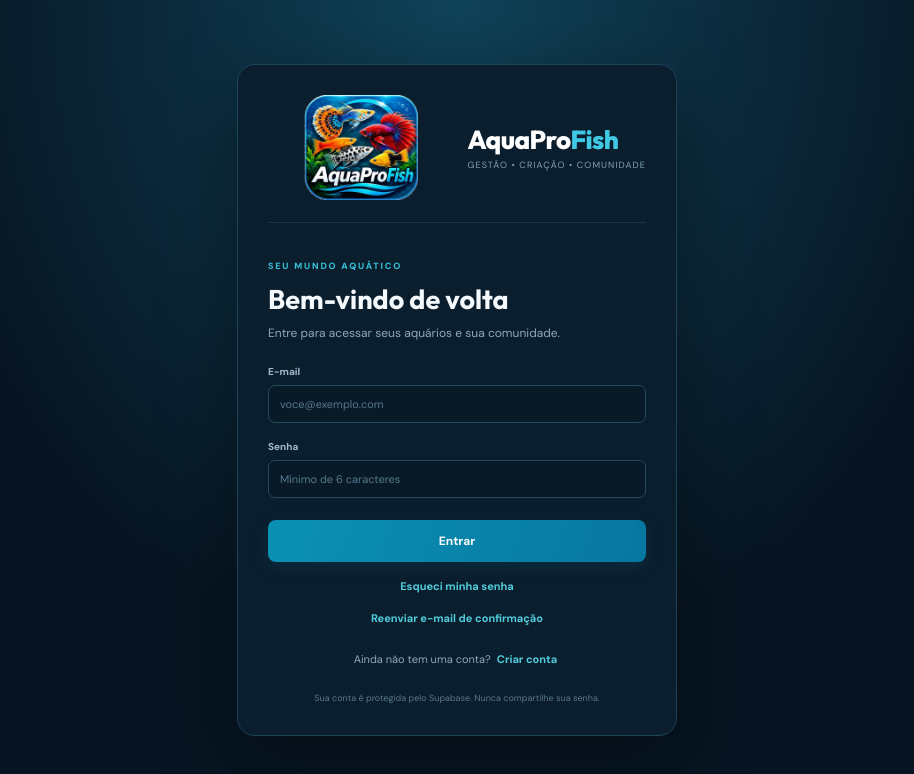
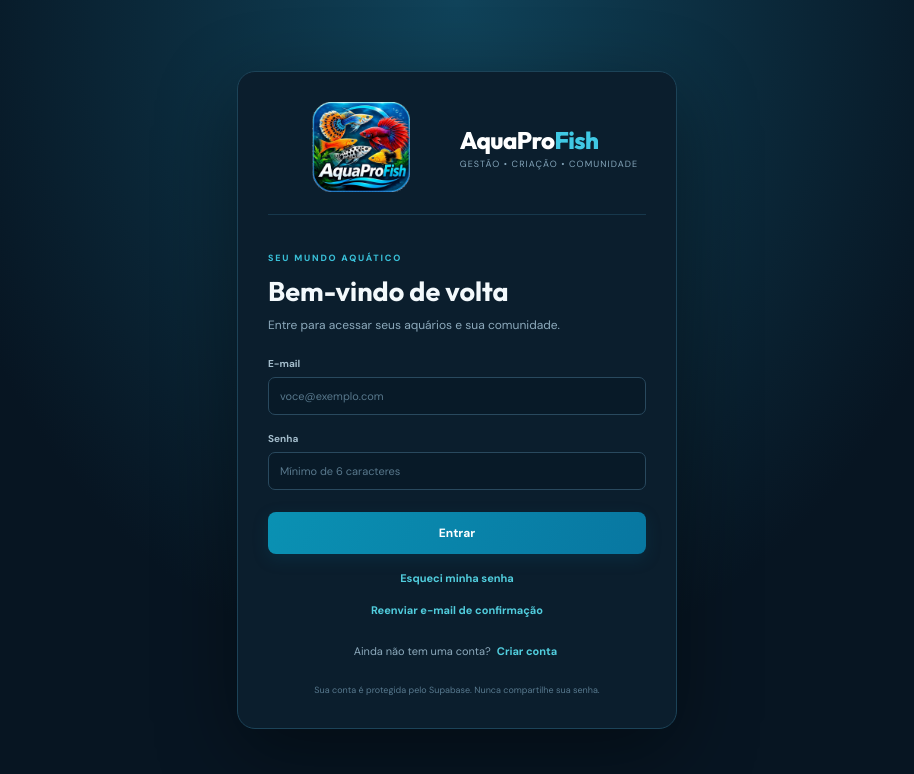
Before and after one commit to andrino0/AquaProFish, a React (Vite) app: page / in a window 1280 px wide. Shown: the top 774 px of the page, without its empty margins (183-1097 px from the left). Built offline with nearby package versions, Linux system fonts and the light colour scheme.

Commit message:
Balance AquaProFish logo and wordmark proportions

```diff
--- a/src/Auth.jsx
+++ b/src/Auth.jsx
@@ -64,9 +64,9 @@ export default function Auth() {
   return <main className="auth-screen">
     <section className="auth-card">
       <div className="auth-brand" style={{justifyContent:'center',gap:14}}>
-        <img className="auth-logo" src={`${import.meta.env.BASE_URL}aquaprofish-logo-original.png`} alt="Logomarca AquaProFish" style={{width:'100%',maxWidth:205,height:105,objectFit:'contain',flex:'0 1 205px'}} />
+        <img className="auth-logo" src={`${import.meta.env.BASE_URL}aquaprofish-logo-original.png`} alt="Logomarca AquaProFish" style={{width:'100%',maxWidth:170,height:90,objectFit:'contain',flex:'0 1 170px'}} />
         <div style={{flex:'0 0 auto',textAlign:'left'}}>
-          <strong>AquaPro<span>Fish</span></strong>
+          <strong style={{fontSize:24}}>AquaPro<span>Fish</span></strong>
           <small>GESTÃO • CRIAÇÃO • COMUNIDADE</small>
         </div>
       </div>
```
